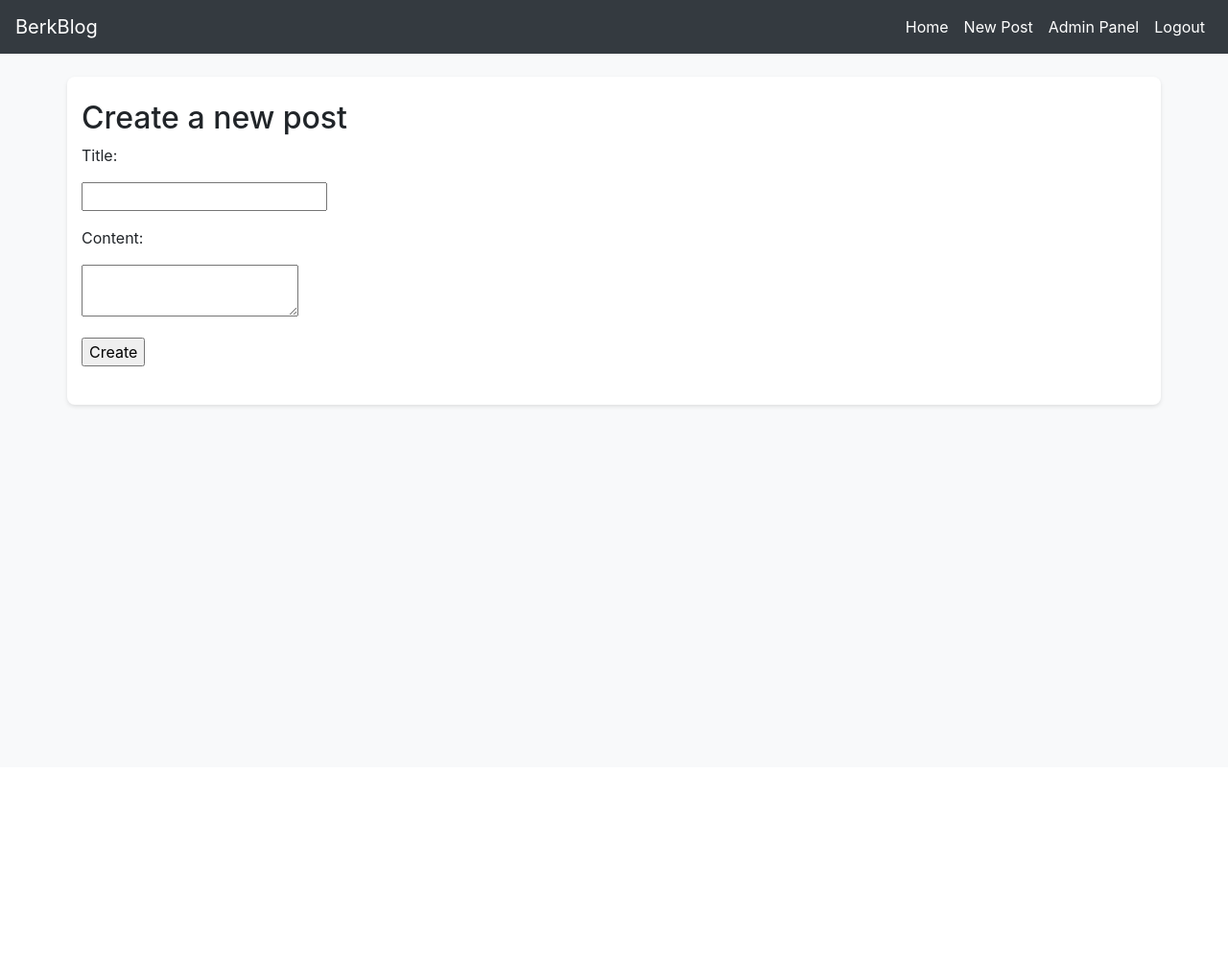
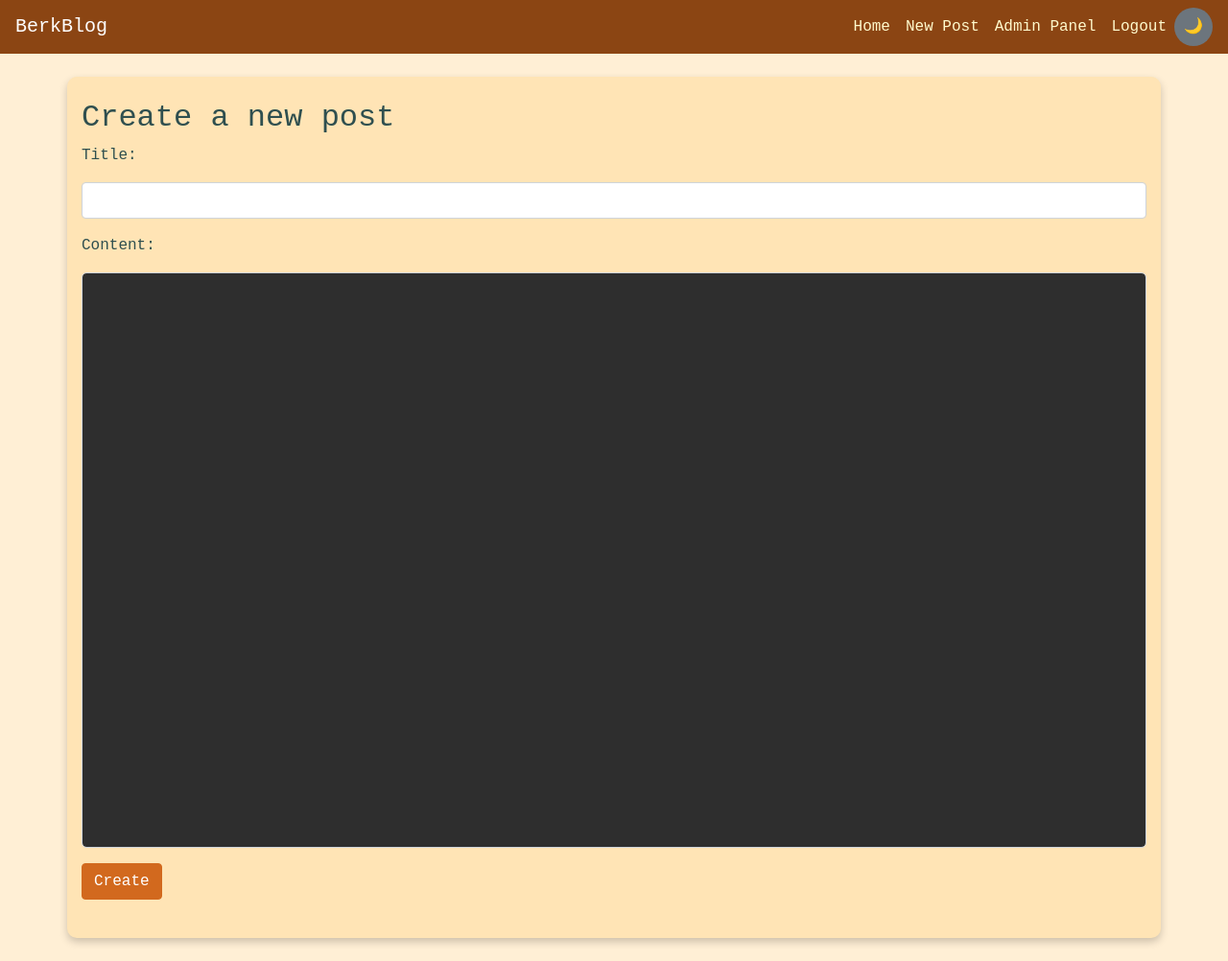
Before and after one commit to berkmkaracayir/Flask_blog, a Flask app: page /create in a window 1280 px wide. Shown: the whole page at 96% size. Before the commit the page ends 426 px from the top, so only its background shows below. Run offline with Flask 3, Linux system fonts and the light colour scheme; the visitor is signed in with stand-in values (Sample User, id 1); some libraries are stand-ins or nearby versions.

Commit message:
Update: Frontend

```diff
--- a/static/style.css
+++ b/static/style.css
@@ -1,44 +1,147 @@
+/* style.css */
 body {
-    background-color: #f8f9fa; /* Açık gri tonu */
-    color: #212529; /* Koyu gri tonu */
+    background-color: #ffefd5; /* Pale goldenrod */
+    color: #2f4f4f; /* Dark slate gray */
+    font-family: 'Courier New', Courier, monospace; /* Retro font */
+    transition: background-color 0.3s, color 0.3s;
 }
 
 .navbar {
-    background-color: #343a40; /* Koyu gri tonu */
+    background-color: #8b4513; /* Saddle brown */
+    transition: background-color 0.3s;
 }
 
 .navbar-dark .navbar-nav .nav-link {
-    color: #ffffff; /* Beyaz renk */
+    color: #fffacd; /* Lemon chiffon */
 }
 
 .navbar-dark .navbar-nav .nav-link:hover {
-    color: #17a2b8; /* Mavi renk */
+    color: #f0e68c; /* Khaki */
 }
 
 .container {
-    background-color: #ffffff; /* Beyaz arka plan */
-    border-radius: 8px; /* Köşeleri yuvarla */
-    box-shadow: 0 2px 4px rgba(0, 0, 0, 0.1); /* Hafif gölgeli */
+    background-color: #ffe4b5; /* Moccasin */
+    border-radius: 10px;
+    box-shadow: 0 4px 8px rgba(0, 0, 0, 0.2);
+    transition: background-color 0.3s;
 }
 
 .card {
-    background-color: #ffffff; /* Beyaz arka plan */
-    border-radius: 8px; /* Köşeleri yuvarla */
-    box-shadow: 0 2px 4px rgba(0, 0, 0, 0.1); /* Hafif gölgeli */
+    background-color: #ffdead; /* Navajo white */
+    border-radius: 10px;
+    box-shadow: 0 4px 8px rgba(0, 0, 0, 0.2);
+    transition: background-color 0.3s;
 }
 
 .btn-primary {
-    background-color: #007bff; /* Mavi tonu */
-    border-color: #007bff; /* Mavi tonu */
+    background-color: #d2691e; /* Chocolate */
+    border-color: #d2691e;
+    transition: background-color 0.3s, border-color 0.3s;
 }
 
 .btn-primary:hover {
-    background-color: #0056b3; /* Koyu mavi tonu */
-    border-color: #0056b3; /* Koyu mavi tonu */
+    background-color: #8b0000; /* Dark red */
+    border-color: #8b0000;
 }
 
 .alert {
-    background-color: #f8d7da; /* Kırmızı tonu */
-    border-color: #f5c6cb; /* Kırmızı tonu */
-    color: #721c24; /* Koyu kırmızı tonu */
+    background-color: #ff4500; /* Orange red */
+    border-color: #ff6347; /* Tomato */
+    color: #fff;
+    transition: background-color 0.3s, border-color 0.3s, color 0.3s;
 }
+
+/* Dark mode styles */
+body.dark-mode {
+    background-color: #2f4f4f; /* Dark slate gray */
+    color: #ffefd5; /* Pale goldenrod */
+}
+
+.navbar.dark-mode {
+    background-color: #2f4f4f; /* Dark slate gray */
+}
+
+.container.dark-mode {
+    background-color: #4f4f4f; /* Darker gray */
+}
+
+.card.dark-mode {
+    background-color: #696969; /* Dim gray */
+}
+
+.btn-primary.dark-mode {
+    background-color: #8b4513; /* Saddle brown */
+    border-color: #8b4513;
+}
+
+.btn-primary.dark-mode:hover {
+    background-color: #5f3a2f; /* Dark brown */
+    border-color: #5f3a2f;
+}
+
+
+/* style.css */
+.toggle-btn {
+    background-color: #6c757d; /* Orta gri */
+    color: white;
+    border: none;
+    border-radius: 50%; /* Yuvarlak buton */
+    width: 40px;
+    height: 40px;
+    display: flex;
+    align-items: center;
+    justify-content: center;
+    cursor: pointer;
+    transition: background-color 0.3s, transform 0.3s;
+}
+
+.toggle-btn:hover {
+    background-color: #5a6268; /* Daha koyu gri */
+    transform: scale(1.1); /* Hover durumunda büyüme efekti */
+}
+
+body.dark-mode .toggle-btn {
+    background-color: #343a40; /* Dark mode için koyu gri */
+}
+
+body.dark-mode .toggle-btn:hover {
+    background-color: #495057; /* Daha koyu gri */
+}
+
+
+/* style.css */
+@keyframes fadeIn {
+    from {
+        opacity: 0;
+    }
+    to {
+        opacity: 1;
+    }
+}
+
+.container, .card {
+    animation: fadeIn 1s ease-in;
+}
+
+/* style.css */
+.textarea-wrapper {
+    width: 100%;
+}
+
+.textarea-wrapper textarea {
+    width: 100%;
+    height: 600px; /* Daha geniş bir textarea */
+    box-sizing: border-box;
+    font-family: 'Courier New', Courier, monospace; /* Retro font */
+    resize: none; /* Kullanıcıların textarea boyutunu değiştirmesini engelle */
+}
+
+/* style.css */
+.code-block {
+    background-color: #2e2e2e; /* Koyu gri arka plan rengi */
+    color: #f8f8f2; /* Açık renkli metin */
+    padding: 10px; /* İç boşluk */
+    border-radius: 5px; /* Köşelerin yuvarlatılması */
+    font-family: 'Courier New', Courier, monospace; /* Sabit genişlikli font */
+    overflow-x: auto; /* Yatay kaydırma */
+}
--- a/templates/base.html
+++ b/templates/base.html
@@ -1,6 +1,6 @@
+<!-- base.html -->
 <!DOCTYPE html>
 <html lang="en">
-
 <head>
     <meta charset="UTF-8">
     <meta name="viewport" content="width=device-width, initial-scale=1.0">
@@ -9,54 +9,7 @@
         integrity="sha384-ggOyR0iXCbMQv3Xipma34MD+dH/1fQ784/j6cY/iJTQUOhcWr7x9JvoRxT2MZw1T"
         crossorigin="anonymous">
     <link rel="stylesheet" href="{{ url_for('static', filename='style.css') }}">
-    <style>
-        body {
-            background-color: #f8f9fa; /* Açık gri tonu */
-            color: #212529; /* Koyu gri tonu */
-        }
-
-        .navbar {
-            background-color: #343a40; /* Koyu gri tonu */
-        }
-
-        .navbar-dark .navbar-nav .nav-link {
-            color: #ffffff; /* Beyaz renk */
-        }
-
-        .navbar-dark .navbar-nav .nav-link:hover {
-            color: #17a2b8; /* Mavi renk */
-        }
-
-        .container {
-            background-color: #ffffff; /* Beyaz arka plan */
-            border-radius: 8px; /* Köşeleri yuvarla */
-            box-shadow: 0 2px 4px rgba(0, 0, 0, 0.1); /* Hafif gölgeli */
-        }
-
-        .card {
-            background-color: #ffffff; /* Beyaz arka plan */
-            border-radius: 8px; /* Köşeleri yuvarla */
-            box-shadow: 0 2px 4px rgba(0, 0, 0, 0.1); /* Hafif gölgeli */
-        }
-
-        .btn-primary {
-            background-color: #007bff; /* Mavi tonu */
-            border-color: #007bff; /* Mavi tonu */
-        }
-
-        .btn-primary:hover {
-            background-color: #0056b3; /* Koyu mavi tonu */
-            border-color: #0056b3; /* Koyu mavi tonu */
-        }
-
-        .alert {
-            background-color: #f8d7da; /* Kırmızı tonu */
-            border-color: #f5c6cb; /* Kırmızı tonu */
-            color: #721c24; /* Koyu kırmızı tonu */
-        }
-    </style>
 </head>
-
 <body>
     <nav class="navbar navbar-expand-md navbar-dark">
         <a class="navbar-brand" href="{{ url_for('index') }}">BerkBlog</a>
@@ -89,6 +42,9 @@
                     <a class="nav-link" href="{{ url_for('logout') }}">Logout</a>
                 </li>
                 {% endif %}
+                <li class="nav-item">
+                    <button class="toggle-btn" onclick="toggleDarkMode()">🌙</button>
+                </li>
             </ul>
         </div>
     </nav>
@@ -100,8 +56,19 @@
         {% block content %}{% endblock %}
     </div>
 
-    <!-- Optional JavaScript -->
-    <!-- jQuery first, then Popper.js, then Bootstrap JS -->
+    <script>
+        function toggleDarkMode() {
+            document.body.classList.toggle('dark-mode');
+            document.querySelector('.navbar').classList.toggle('dark-mode');
+            document.querySelectorAll('.nav-link').forEach(function(element) {
+                element.classList.toggle('dark-mode');
+            });
+            document.querySelectorAll('.container, .card, .btn-primary, .alert').forEach(function(element) {
+                element.classList.toggle('dark-mode');
+            });
+        }
+    </script>
+
     <script src="https://code.jquery.com/jquery-3.3.1.slim.min.js"
         integrity="sha384-q8i/X+965DzO0rT7abK41JStQIAqVgRVzpbzo5smXKp4YfRvH+8abtTE1Pi6jizo"
         crossorigin="anonymous"></script>
@@ -112,5 +79,4 @@
         integrity="sha384-JjSmVgyd0p3pXB1rRibZUAYoIIy6OrQ6VrjIEaFf/nJGzIxFDsf4x0xIM+B07jRM"
         crossorigin="anonymous"></script>
 </body>
-
 </html>
--- a/templates/create.html
+++ b/templates/create.html
@@ -1,11 +1,14 @@
+<!-- create.html -->
 {% extends 'base.html' %}
 {% block content %}
 <h2>Create a new post</h2>
 <form action="{{ url_for('create') }}" method="post">
     <p>Title:</p>
-    <p><input type="text" name="title" /></p>
+    <p><input type="text" name="title" class="form-control" /></p>
     <p>Content:</p>
-    <p><textarea name="content"></textarea></p>
-    <p><input type="submit" value="Create" /></p>
+    <div class="textarea-wrapper">
+        <textarea name="content" id="contentCreate" class="form-control code-block"></textarea>
+    </div>
+    <p><input type="submit" value="Create" class="btn btn-primary mt-3" /></p>
 </form>
 {% endblock %}
--- a/templates/index.html
+++ b/templates/index.html
@@ -1,13 +1,14 @@
+<!-- index.html -->
 {% extends 'base.html' %}
 
 {% block content %}
 <br>
-<h1>Blog Posts</h1>
+<h1 style="font-family: 'Courier New', Courier, monospace;">Blog Posts</h1>
 <br>
 <br>
 {% for post in posts %}
     <a href="{{ url_for('post', post_id=post['id']) }}">
-        <h2>{{ post['title'] }}</h2>
+        <h2 style="font-family: 'Courier New', Courier, monospace;">{{ post['title'] }}</h2>
     </a>
     <span class="badge badge-primary">{{ post['created'] }} by {{ post['username'] }}</span>
     {% if session.get('user_id') == post['user_id'] or session.get('is_admin') %}
```
Also changed, not shown: init_db.py (+18 -4 lines), templates/edit.html (+6 -3 lines).
